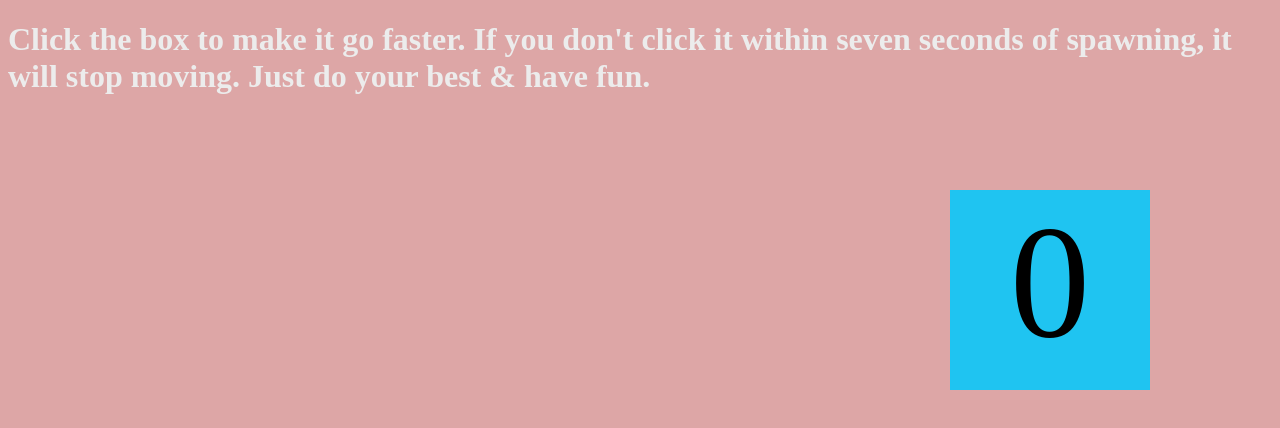
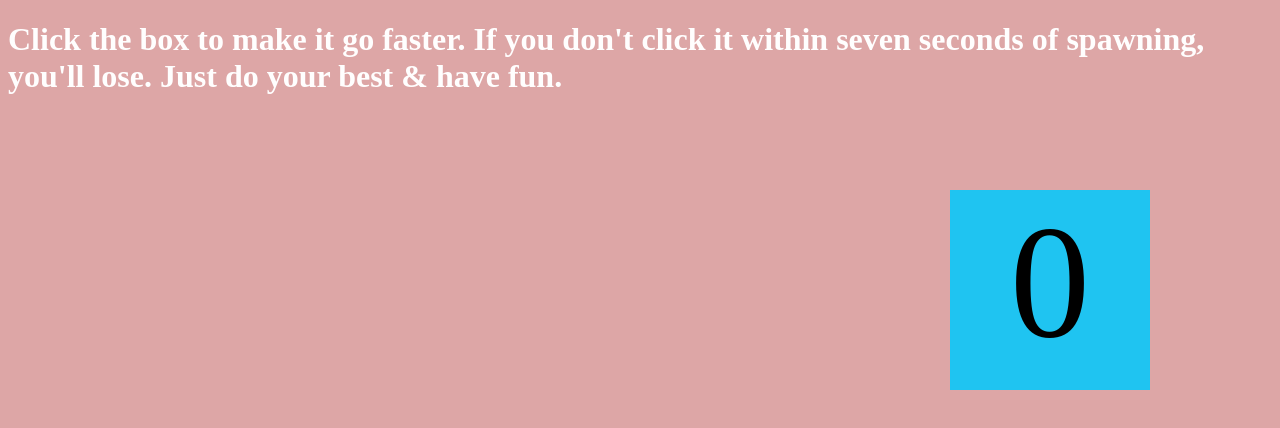
Before and after one commit to MatthewSep/MatthewSep.github.io, a plain HTML site: page fsd-projects/bouncing-box/index.html in a window 1280 px wide. Drawn offline with Linux system fonts and the light colour scheme.

Commit message:
adjsuted bouncing box screen size

```diff
--- a/fsd-projects/bouncing-box/index.html
+++ b/fsd-projects/bouncing-box/index.html
@@ -21,11 +21,11 @@
 		}
 
 		.board {
-			height: 100vh;
+			height: 90vh;
 			background-color: rgb(221, 166, 166);
 		h1 {
 			top: 1000px;
-			color: rgb(236, 236, 236);
+			color: rgb(255, 254, 254);
 			font: arial;
 		}
 
@@ -93,6 +93,8 @@
 			it should move the Box to a new location. If the box drifts off the screen
 			turn it around!
 			*/
+						console.log(boardHeight)
+					console.log(boardWidth)
 			function update() {
 				positionx = positionx + xspeed;
 				positiony = yspeed + positiony;
@@ -109,12 +111,12 @@
 							else if (positiony <= 100) {
 				yspeed = yspeed * -1;
 			}
-			randNumx = Math.random() * 1000 + 100
-			randNumy = Math.random() * 300 +100
+			randNumx = Math.random() * 1550 + 100
+			randNumy = Math.random() * 650 +100
 			randDirectionx = Math.random() * 10
 			randDirectiony = Math.random() * 10
 			timer = timer + 0.05
-			console.log(timer)
+			// console.log(timer)
 			if (timer >= 7) {
 			console.log("pika pika")
 			clearInterval(interval);
@@ -163,7 +165,7 @@
 
 		})();
 	</script>
-	<h1>Click the box to make it go faster. If you don't click it within seven seconds of spawning, it will stop moving. Just do your best & have fun.</h1>
+	<h1>Click the box to make it go faster. If you don't click it within seven seconds of spawning, you'll lose. Just do your best & have fun.</h1>
 </body>
 
 </html>
```
Also changed, not shown: portfolio.html (+2 -2 lines).
